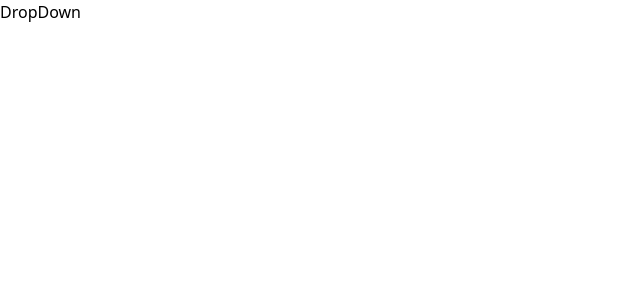
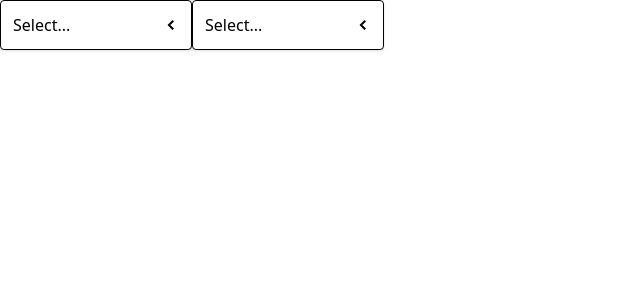
Before and after one commit to MahmoudFawzyHelmy/comps, a React (Vite) app: page / in a window 1280 px wide. Shown: the top 300 px of the page, without its empty margins (0-640 px from the left). Built offline with nearby package versions, Linux system fonts and the light colour scheme.

Commit message:
dropdown

```diff
--- a/src/App.js
+++ b/src/App.js
@@ -1,6 +1,11 @@
+import { useState } from "react";
 import DropDown from "./components/DropDown";
 
 export default function App() {
+  const [selection, setSelection] = useState(null);
+  const handleSelect = (option) => {
+    setSelection(option);
+  };
   const options = [
     { label: "Red", value: "red" },
     { label: "Yelloy", value: "yellow" },
@@ -8,8 +13,9 @@ export default function App() {
     { label: "Blue", value: "Green" },
   ];
   return (
-    <div>
-      <DropDown options={options} />
+    <div className="flex items-center ">
+      <DropDown options={options} value={selection} onChange={handleSelect} />
+      <DropDown options={options} value={selection} onChange={handleSelect} />
     </div>
   );
 }
--- a/src/components/DropDown.js
+++ b/src/components/DropDown.js
@@ -1,3 +1,53 @@
-export default function DropDown({ options }) {
-  return <div>DropDown</div>;
+import { useState, useRef, useEffect } from "react";
+import { GoChevronDown, GoChevronLeft } from "react-icons/go";
+import Panel from "./Panel";
+
+export default function DropDown({ options, value, onChange }) {
+  const [isOpen, setIsOpen] = useState(false);
+  const divRef = useRef();
+  useEffect(() => {
+    const handler = (event) => {
+  if(divRef.current &&
+     !divRef.current.contains(event.target)) {
+        setIsOpen(false);
+      }
+    };
+    document.addEventListener("click", handler), true;
+    return () => {
+      document.removeEventListener("click", handler, true);
+    };
+  });
+  const handleClick = () => {
+    setIsOpen(!isOpen);
+  };
+  const handleOptionClick = (option) => {
+    setIsOpen(false);
+    onChange(option);
+  };
+
+  const renderedOprtions = options.map((option, index) => {
+    return (
+      <div
+        className="hover:bg-sky-100 rounded curosor-pointer p-1"
+        key={index}
+        onClick={() => handleOptionClick(option)}
+      >
+        {option.label}
+      </div>
+    );
+  });
+  return (
+    <div className="w-48 relative" ref={divRef}>
+      <Panel
+        className="flex justify-between items-center curosor-pointer "
+        onClick={handleClick}
+      >
+        {value?.label || "Select..."}
+        {isOpen ? <GoChevronDown /> : <GoChevronLeft />}
+      </Panel>
+      {isOpen && (
+        <Panel className="absolute top-full ">{renderedOprtions}</Panel>
+      )}
+    </div>
+  );
 }
--- /dev/null
+++ b/src/components/Panel.js
@@ -0,0 +1,12 @@
+import classNames from "classnames";
+export default function Panel({ children, className, ...rest }) {
+  let fincalClassName = classNames(
+    "border rounded p-3 shadow bg-white w-full",
+    className
+  );
+  return (
+    <div {...rest} className={fincalClassName}>
+      {children}
+    </div>
+  );
+}
```
